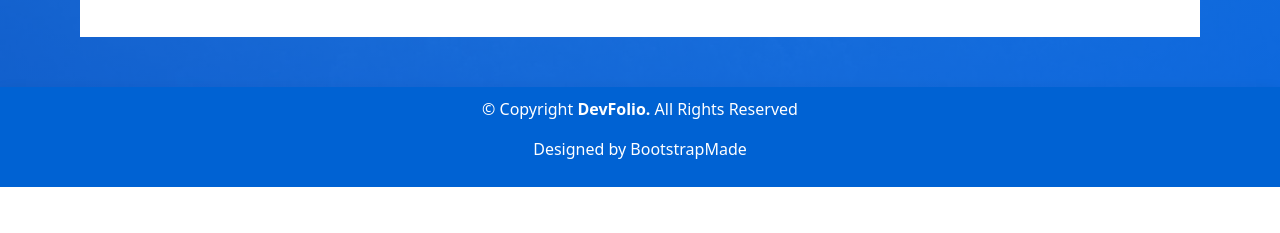
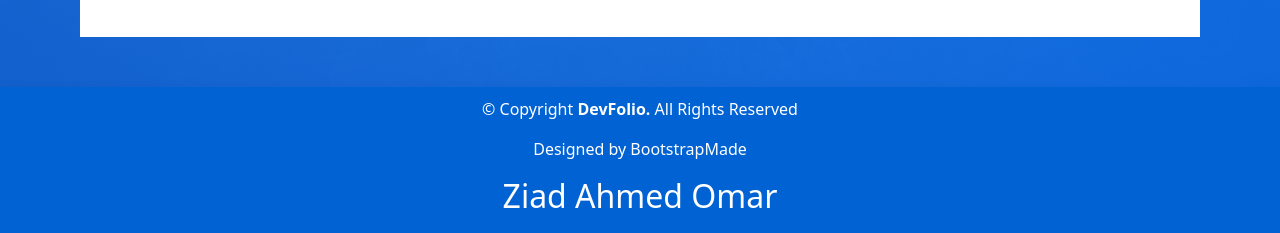
Before and after one commit to Ziad7Ahmed7/devFolio, a plain HTML site: page index.html in a window 1280 px wide. Shown: the part 6060-6293 px from the top of the page. Before the commit the page ends 6247 px from the top, so only its background shows below. Drawn offline with Linux system fonts and the light colour scheme.

Commit message:
second commit

```diff
--- a/index.html
+++ b/index.html
@@ -4,7 +4,7 @@
     <meta charset="UTF-8" />
     <meta name="viewport" content="width=device-width, initial-scale=1.0" />
     <title>DevFolio Bootstrap Portfolio Template - Index</title>
-    <link rel="icon" href="images/5968672.ico" type="image/x-icon">
+    <link rel="icon" href="images/5968672.ico" type="image/x-icon" />
     <link rel="stylesheet" href="css/all.min.css" />
 
     <link rel="stylesheet" href="css/bootstrap.min.css" />
@@ -729,7 +729,6 @@
                   <div class="pe-3">
                     <a href="#"><i class="fa-brands fa-linkedin"></i></a>
                   </div>
-
                 </div>
               </div>
             </div>
@@ -742,6 +741,7 @@
       <div class="container-fluid text-center">
         <p>© Copyright <span>DevFolio.</span> All Rights Reserved</p>
         <p>Designed by <a href="#">BootstrapMade</a></p>
+        <h2>Ziad Ahmed Omar</h2>
       </div>
     </footer>
 
```
